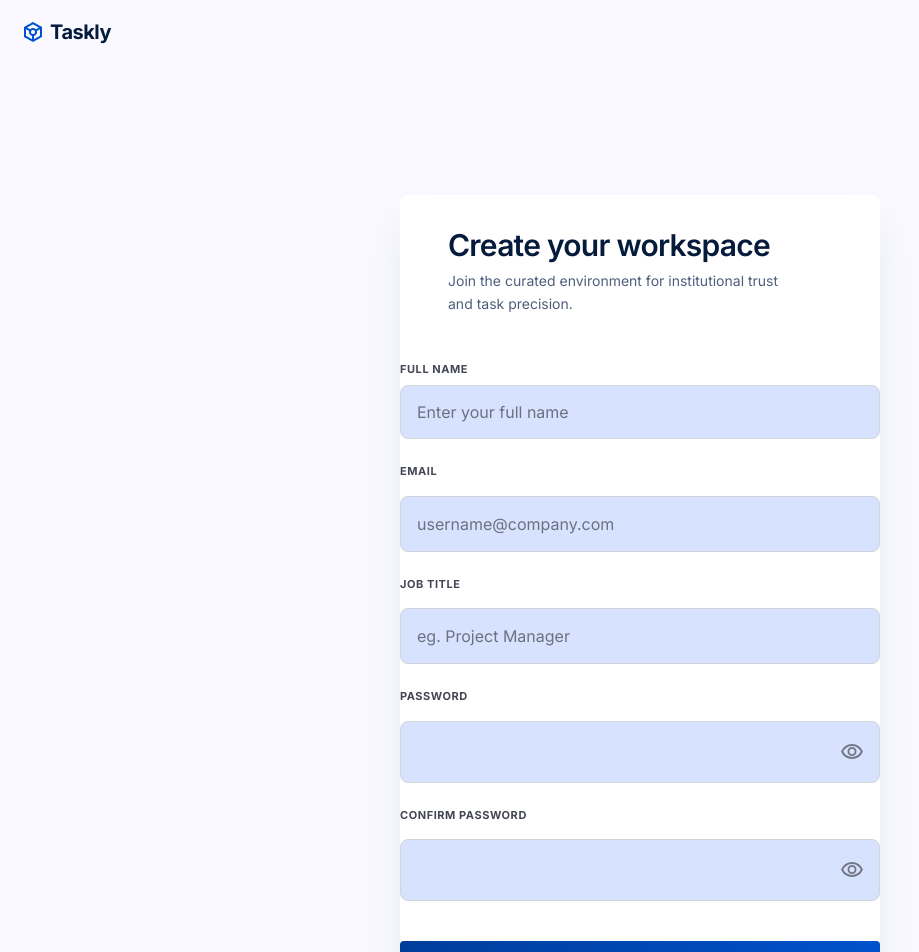
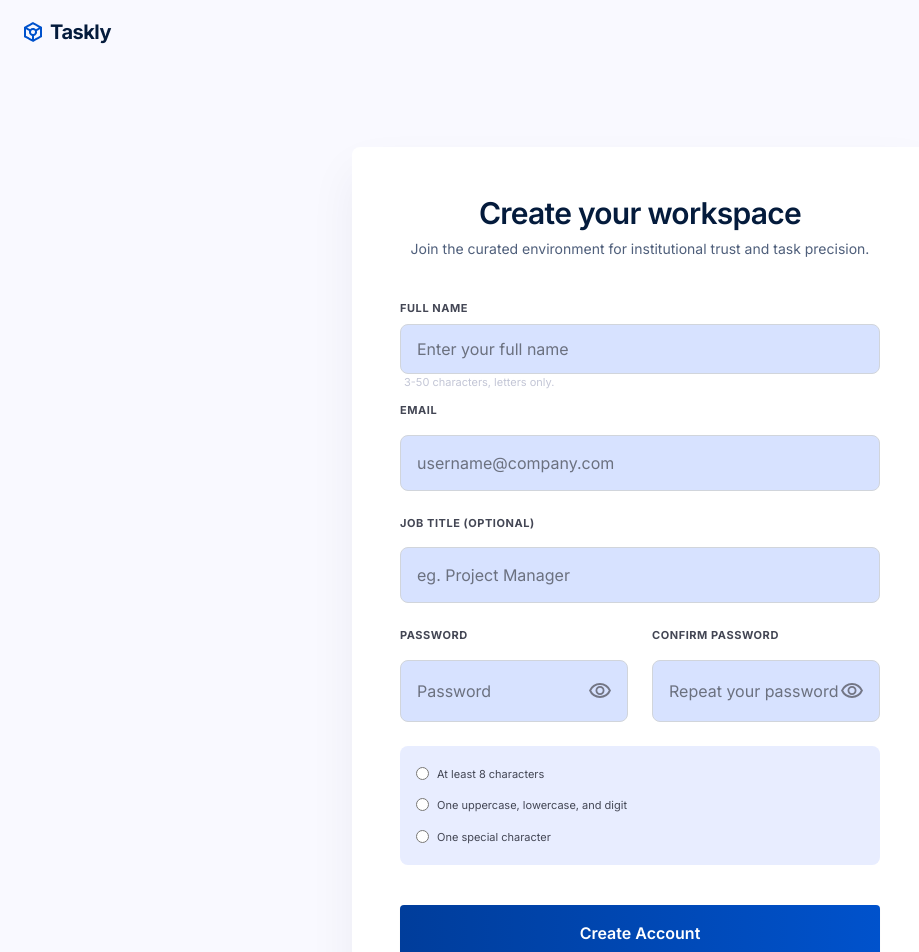
Before and after one commit to ShaymaaEssa/TaskStack, an Angular app: page /signup in a window 1280 px wide. Shown: the top 952 px of the page, without its empty margins (0-919 px from the left). Built offline with nearby package versions, Linux system fonts and the light colour scheme.

Commit message:
signup: desktop design

```diff
--- a/src/app/pages/signup/signup.component.html
+++ b/src/app/pages/signup/signup.component.html
@@ -22,31 +22,35 @@
 
   <section class="signup-section">
     <div
-      class="signup-container w-full lg:max-w-120 lg:bg-white lg:rounded-lg lg:shadow-card mx-auto lg:min-h-146.5 lg:h-fit"
+      class="signup-container w-full lg:max-w-xl lg-w-xl lg:bg-white lg:rounded-lg lg:shadow-card mx-auto lg:min-h-[838.5px] lg:h-fit lg:p-12"
     >
       <div
-        class="section-title h-fit min-h-[165.5px] pt-8 pb-10 w-full lg:justify-center lg:gap-2 lg:mt-12 lg:ms-12 lg:w-[384px]"
+        class="section-title h-fit min-h-[165.5px] lg:min-h-26 pt-8 pb-10 w-full lg:pt-0"
       >
         <div
-          class="section-title-container w-full h-fit min-h-[93.5px] flex flex-col justify-start gap-[6.88px]"
+          class="section-title-container w-full h-fit min-h-14 lg:min-h-16 flex flex-col justify-start lg:justify-center lg:items-center lg:text-center gap-[6.88px] lg:gap-2"
         >
           <h1
             class="font-semibold text-heading leading-10 tracking-[-0.8px] text-[28px] lg:text-[30px] lg:leading-9 lg:tracking-[-0.75px]"
           >
             Create your workspace
           </h1>
-          <p class="text-[14px] leading-[22.75px] text-body pb-[0.63px] w-85.5">
+          <p
+            class="text-[14px] leading-[22.75px] lg:leading-5 text-body pb-[0.63px] w-85.5 lg:w-full"
+          >
             Join the curated environment for institutional trust and task
             precision.
           </p>
         </div>
       </div>
 
-      <div class="w-fill min-w-85.5 pb-4 h-fit min-h-[584.5px] mx-auto">
+      <div
+        class="w-fill min-w-85.5 lg:min-w-120 pb-4 h-fit min-h-[584.5px] mx-auto"
+      >
         <form
           [formGroup]="signupForm"
           (ngSubmit)="submitForm()"
-          class="signup-form flex flex-col gap-6 w-full h-fit min-h-[568.5px]"
+          class="signup-form flex flex-col gap-6 w-full h-fit min-h-[568.5px] lg:min-h-[570.5px]"
         >
           <div class="form-group flex flex-col w-fill h-[78.5px]">
             <label
@@ -61,6 +65,11 @@
               placeholder="Enter your full name"
               class="border w-full border-border rounded-lg py-3.5 px-4 bg-input text-[16px] focus:outline-none focus:ring-2 focus:ring-blue-500 h-14"
             />
+            <p
+              class="px-1 text-[11px] leading-[16.5px] text-[#C3C6D6] hidden lg:block"
+            >
+              3-50 characters, letters only.
+            </p>
           </div>
 
           <div class="form-group flex flex-col gap-2">
@@ -82,8 +91,8 @@
             <label
               for="jobTitle"
               class="block text-[11px] text-label leading-[16.5px] tracking-[0.55px] font-bold mb-2 uppercase"
-              >Job Title</label
-            >
+              >Job Title <span class="invisible lg:visible">(Optional)</span>
+            </label>
             <input
               formControlName="jobTitle"
               type="text"
@@ -93,7 +102,7 @@
             />
           </div>
 
-          <div class="password-grid flex flex-col gap-6">
+          <div class="password-grid flex flex-col gap-6 lg:flex-row">
             <div class="form-group flex flex-col gap-2">
               <label
                 for="password"
@@ -122,6 +131,7 @@
                   formControlName="password"
                   [type]="showPassword ? 'text' : 'password'"
                   id="password"
+                  placeholder="Password"
                   class="border w-full border-border rounded-lg py-4.5 px-4 bg-input text-[16px] focus:outline-none focus:ring-2 focus:ring-blue-500"
                 />
               </div>
@@ -155,12 +165,58 @@
                   formControlName="password"
                   [type]="showPassword ? 'text' : 'password'"
                   id="password"
+                  placeholder="Repeat your password"
                   class="border w-full border-border rounded-lg py-4.5 px-4 bg-input text-[16px] focus:outline-none focus:ring-2 focus:ring-blue-500"
                 />
               </div>
             </div>
           </div>
 
+          <div
+            class="validation-hints bg-validationhints w-full h-fit p-4 rounded-lg lg:flex flex-col gap-[7.5px] hidden"
+          >
+            <div class="rule-item flex flex-row items-center gap-2">
+              <div class="check-icon w-fit">
+                <input
+                  type="radio"
+                  id="html"
+                  name="fav_language"
+                  value="HTML"
+                />
+              </div>
+              <p class="text-[11px] leading-4.5 text-label">
+                At least 8 characters
+              </p>
+            </div>
+
+            <div class="rule-item flex flex-row items-center gap-2">
+              <div class="check-icon w-fit">
+                <input
+                  type="radio"
+                  id="html"
+                  name="fav_language"
+                  value="HTML"
+                />
+              </div>
+              <p class="text-[11px] leading-4.5 text-label">
+                One uppercase, lowercase, and digit
+              </p>
+            </div>
+
+            <div class="rule-item flex flex-row items-center gap-2">
+              <div class="check-icon w-fit">
+                <input
+                  type="radio"
+                  id="html"
+                  name="fav_language"
+                  value="HTML"
+                />
+              </div>
+              <p class="text-[11px] leading-4.5 text-label">
+                One special character
+              </p>
+            </div>
+          </div>
           <button
             type="submit"
             class="h-14 bg-linear-to-r from-[#003D9B] to-[#0052CC] shadow-[0px_1px_2px_0px_#0000000D] text-white py-2 px-4 rounded-sm font-semibold text-[16px] leading-5 text-center w-full mt-4 cursor-pointer"
@@ -171,7 +227,7 @@
       </div>
 
       <footer
-        class="placeholder-mist-800 w-full h-fit min-h-[99.5px] pt-[47.5px] pb-8"
+        class="placeholder-mist-800 w-full h-fit min-h-[99.5px] pt-[47.5px] pb-8 lg:pt-8 lg:pb-0"
       >
         <div class="flex flex-row justify-center gap-1">
           <p class="text-[14px] leading-5 text-label">
--- a/src/styles.scss
+++ b/src/styles.scss
@@ -17,6 +17,7 @@
   --color-body: #4f5f7b;
   --color-label: #434654;
   --color-icon: #737685;
+  --color-validationhints: #e8edff;
 
   /* ========= Fonts ========= */
 
```
